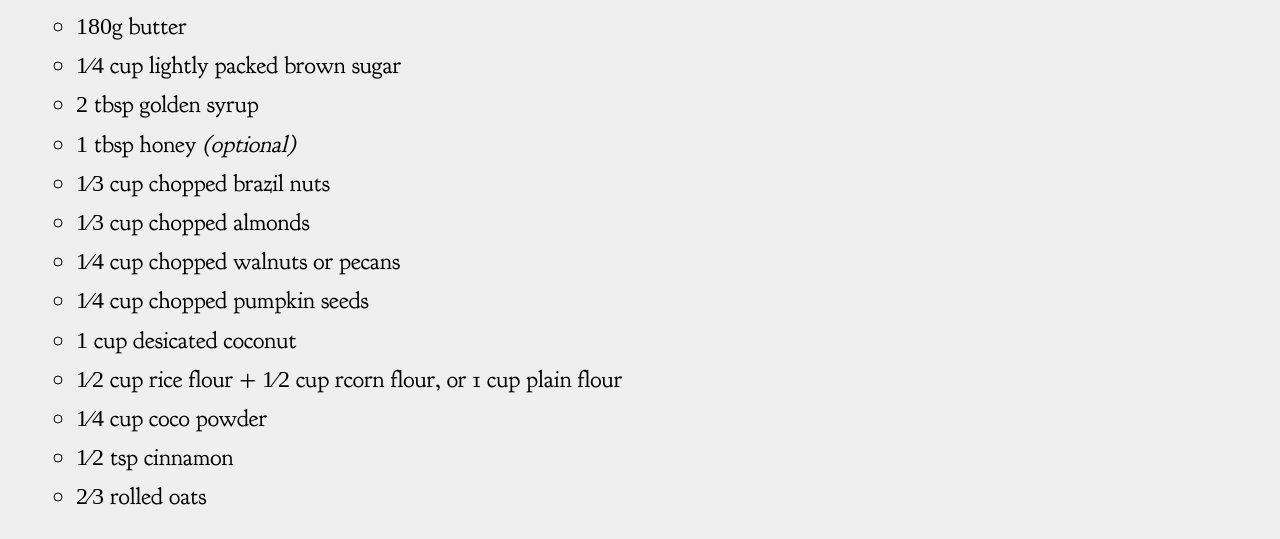
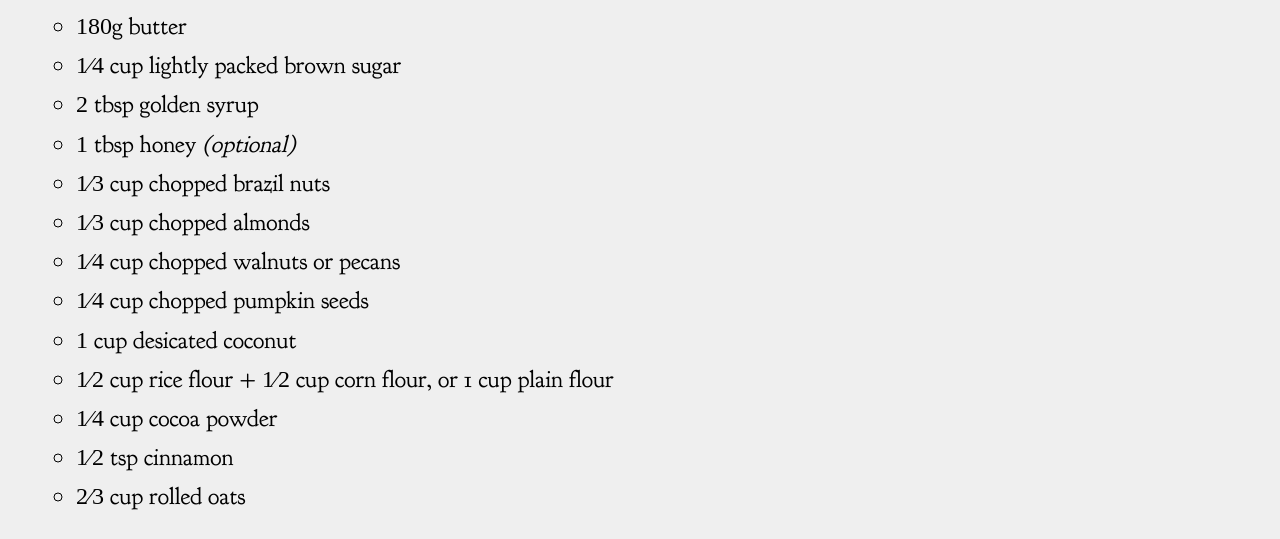
Before and after one commit to OceanEilonwy/recipes.hollingworth.xyz, a plain HTML site: page choconut_bikkies.html in a window 1280 px wide. Shown: the part 400-939 px from the top of the page. Drawn offline with Linux system fonts and the light colour scheme.

Commit message:
(typo) fix some typos

```diff
--- a/choconut_bikkies.html
+++ b/choconut_bikkies.html
@@ -34,10 +34,10 @@
                     <li><label><input type="checkbox"><span class="number">1&frasl;4</span> cup chopped walnuts or pecans</label></li>
                     <li><label><input type="checkbox"><span class="number">1&frasl;4</span> cup chopped pumpkin seeds</label></li>
                     <li><label><input type="checkbox"><span class="number">1</span> cup desicated coconut</label></li>
-                    <li><label><input type="checkbox"><span class="number">1&frasl;2</span> cup rice flour + <span class="number">1&frasl;2</span> cup rcorn flour, or 1 cup plain flour</label></li>
-                    <li><label><input type="checkbox"><span class="number">1&frasl;4</span> cup coco powder</label></li>
+                    <li><label><input type="checkbox"><span class="number">1&frasl;2</span> cup rice flour + <span class="number">1&frasl;2</span> cup corn flour, or 1 cup plain flour</label></li>
+                    <li><label><input type="checkbox"><span class="number">1&frasl;4</span> cup cocoa powder</label></li>
                     <li><label><input type="checkbox"><span class="number">1&frasl;2</span> tsp cinnamon</label></li>
-                    <li><label><input type="checkbox"><span class="number">2&frasl;3</span> rolled oats</label></li>
+                    <li><label><input type="checkbox"><span class="number">2&frasl;3</span> cup rolled oats</label></li>
                 </ul>
             </form>
         </section>
```
